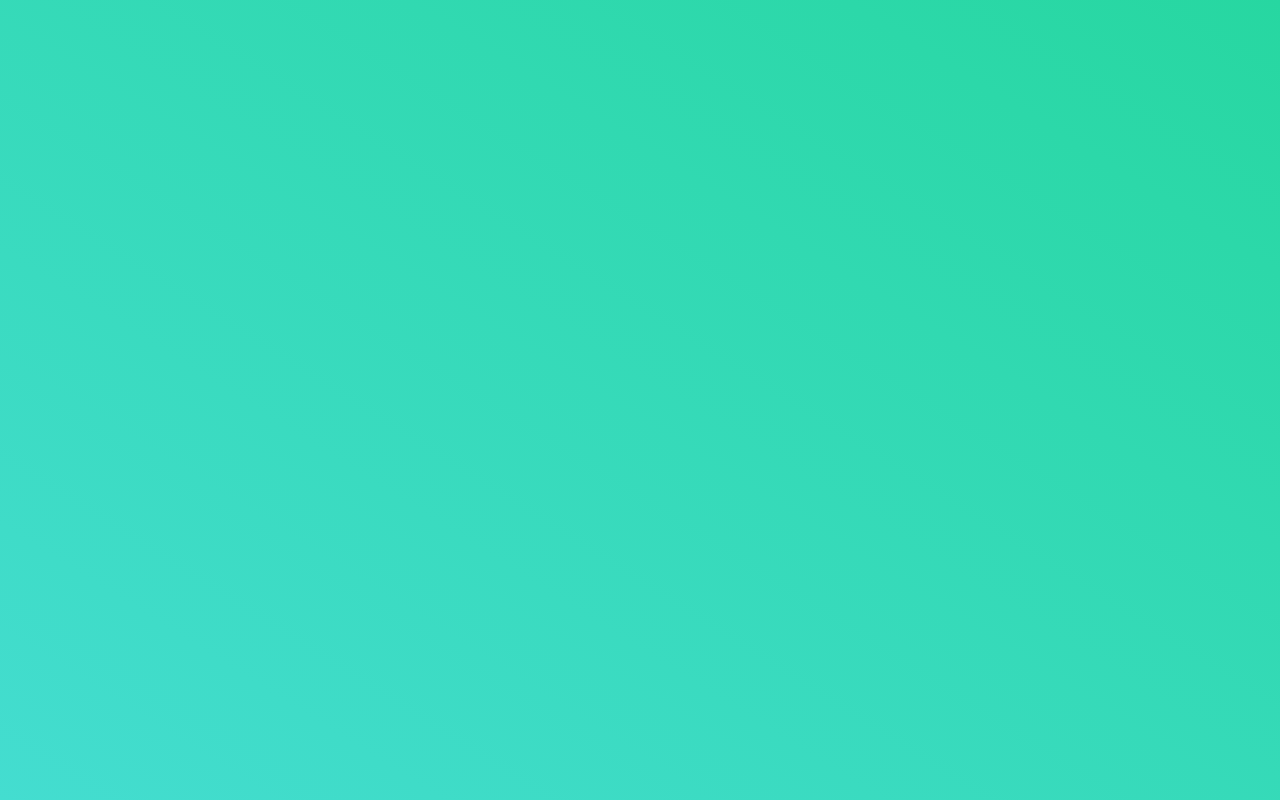
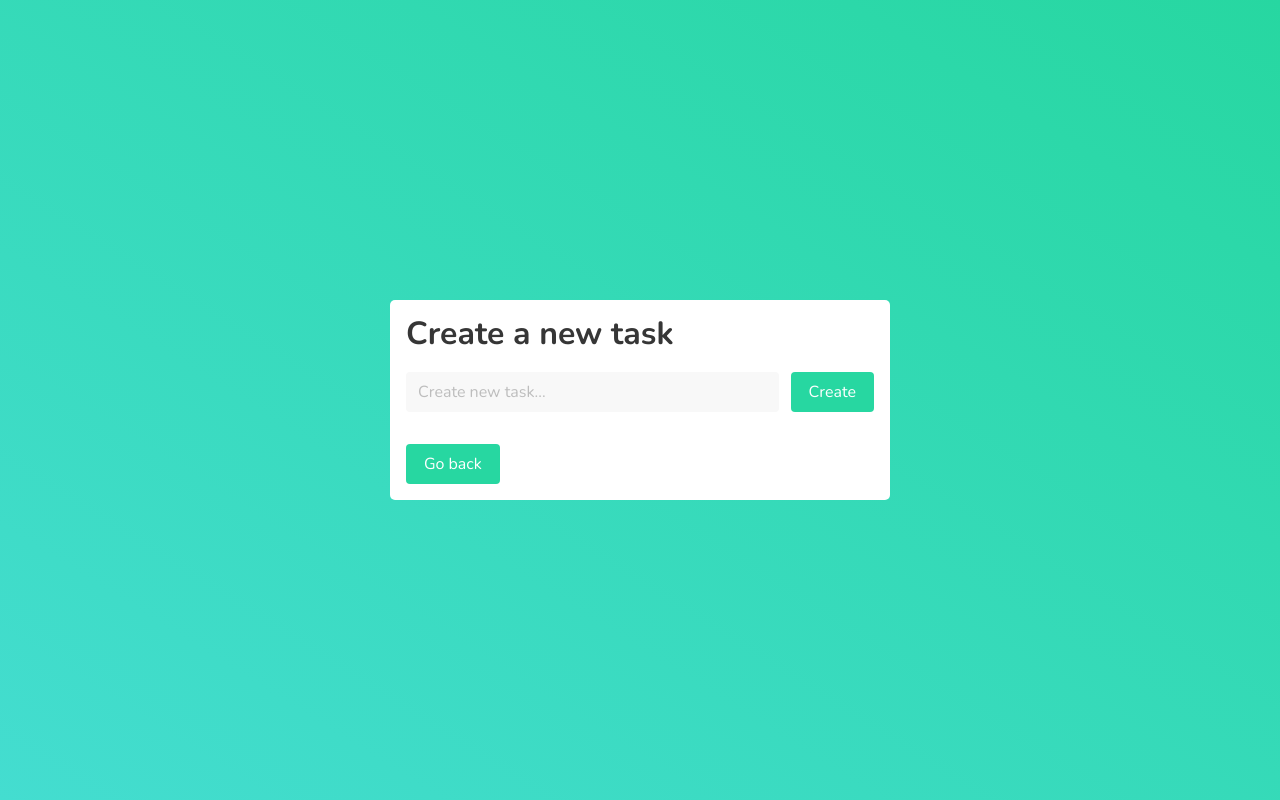
Before and after one commit to juliancalderone/test-mavha, an Angular app: page /lists/1/new-task in a window 1280 px wide. Before the commit this address led to /. Built offline with nearby package versions, Linux system fonts and the light colour scheme.

Commit message:
models & new task

```diff
--- a/src/app/app-routing.module.ts
+++ b/src/app/app-routing.module.ts
@@ -2,12 +2,15 @@
 import { Routes, RouterModule } from '@angular/router';
 import { TaskViewComponent } from './pages/task-view/task-view.component';
 import { NewListComponent } from './pages/new-list/new-list.component';
+import { NewTaskComponent } from './pages/new-task/new-task.component';
 
 const routes: Routes = [
   { path: '', redirectTo: '/lists', pathMatch: 'full' },
   { path: 'new-list', component: NewListComponent},
   { path: 'lists', component: TaskViewComponent},
-  { path: 'lists/:listId', component: TaskViewComponent }
+  { path: 'lists/:listId', component: TaskViewComponent },
+  { path: 'lists/:listId/new-task', component: NewTaskComponent },
+
 ];
 
 @NgModule({
--- a/src/app/app.module.ts
+++ b/src/app/app.module.ts
@@ -7,13 +7,15 @@
 
 import { HttpClientModule } from '@angular/common/http';
 import { NewListComponent } from './pages/new-list/new-list.component';
+import { NewTaskComponent } from './pages/new-task/new-task.component';
 
 
 @NgModule({
   declarations: [
     AppComponent,
     TaskViewComponent,
-    NewListComponent
+    NewListComponent,
+    NewTaskComponent
   ],
   imports: [
     BrowserModule,
--- /dev/null
+++ b/src/app/models/list.model.ts
@@ -0,0 +1,5 @@
+export class List {
+    _id: string;
+    title: string;
+
+}
--- /dev/null
+++ b/src/app/models/task.model.ts
@@ -0,0 +1,5 @@
+export class Task {
+    _id: string;
+    _listId: string;
+    title: string;
+}
--- a/src/app/pages/new-list/new-list.component.ts
+++ b/src/app/pages/new-list/new-list.component.ts
@@ -1,5 +1,7 @@
 import { Component, OnInit } from '@angular/core';
 import { TaskService } from 'src/app/task.service';
+import { Router } from '@angular/router';
+import { List } from 'src/app/models/list.model';
 
 
 @Component({
@@ -9,14 +11,15 @@
 })
 export class NewListComponent implements OnInit {
 
-  constructor(private taskService: TaskService) { }
+  constructor(private taskService: TaskService, private router: Router) { }
 
   ngOnInit() {
   }
 
   createNewList(title: string) {
-    this.taskService.createList(title).subscribe((response: any) => {
-      console.log(response);
+    this.taskService.createList(title).subscribe((list: List) => {
+      console.log(list);
+      this.router.navigate(['/lists', list._id ]);
     });
   }
 
--- /dev/null
+++ b/src/app/pages/new-task/new-task.component.html
@@ -0,0 +1,18 @@
+<div class="centered-content">
+  <div class="modal-box">
+    <h1 class="title">Create a new task</h1>
+    <div class="field is-grouped">
+      <p class="control is-expanded">
+        <input #taskName class="input has-background-light" type="text" placeholder="Create new task...">
+      </p>
+      <p class="control">
+        <a class="button is-primary has-text-white" (click)="createNewTask(taskName.value)">
+          Create
+        </a>
+      </p>
+    </div>
+    <a routerLink="/" class="button is-primary has-text-white go-back">
+      Go back
+    </a>
+  </div>
+</div>
--- /dev/null
+++ b/src/app/pages/new-task/new-task.component.scss
@@ -0,0 +1 @@
+@import '../new-list/new-list.component.scss';
--- /dev/null
+++ b/src/app/pages/new-task/new-task.component.ts
@@ -0,0 +1,34 @@
+import { Component, OnInit } from '@angular/core';
+import { TaskService } from 'src/app/task.service';
+import { ActivatedRoute, Params, Router } from '@angular/router';
+import { Task } from 'src/app/models/task.model';
+
+@Component({
+  selector: 'app-new-task',
+  templateUrl: './new-task.component.html',
+  styleUrls: ['./new-task.component.scss']
+})
+export class NewTaskComponent implements OnInit {
+
+  constructor(private taskService: TaskService, private route: ActivatedRoute, private router: Router) { }
+
+  listId: string;
+
+  ngOnInit() {
+    this.route.params.subscribe(
+      (params: Params) => {
+        this.listId = params['listId'];
+        console.log(this.listId);
+      }
+    );
+  }
+
+  createNewTask(title: string) {
+    this.taskService.createTask(title, this.listId).subscribe((newTask: Task) => {
+      console.log(newTask);
+      this.router.navigate(['../'], {relativeTo: this.route});
+    });
+
+  }
+
+}
--- a/src/app/pages/task-view/task-view.component.html
+++ b/src/app/pages/task-view/task-view.component.html
@@ -24,7 +24,7 @@
       <div class="task" *ngFor="let task of tasks">
         <p>{{ task.title }}</p>
       </div>
-      <button class="circle-add-button button is-primary">
+      <button routerLink="./new-task" class="circle-add-button button is-primary">
         +
       </button>
     </div>
--- a/src/app/task.service.ts
+++ b/src/app/task.service.ts
@@ -20,5 +20,9 @@
     return this.requestService.get(`lists/${listId}/tasks`);
   }
 
+  createTask(title: string, listId: string) {
+    return this.requestService.post(`lists/${listId}/tasks`, { title });
+  }
+
 
 }
```
Also changed, not shown: 1 other file (tests, documents, lock files or other folders).
